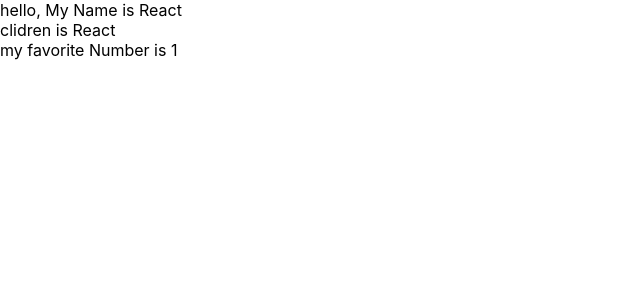
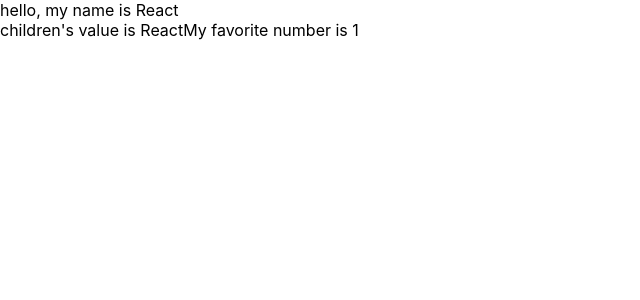
Before and after one commit to Seokhyun0079/ReactPractice, a React (Create React App) app in the folder 20200217react/: page / in a window 1280 px wide. Shown: the top 300 px of the page, without its empty margins (0-640 px from the left). Built offline with nearby package versions, Linux system fonts and the light colour scheme.

Commit message:
prop in Class Component

```diff
--- a/20200217react/src/MyComponent.js
+++ b/20200217react/src/MyComponent.js
@@ -1,11 +1,16 @@
-import React from 'react';
+import React, { Component } from 'react';
 import PropTypes from 'prop-types';
 
-const MyComponent = ({name, favoriteNumber ,children}) => {
-    return <div>hello, My Name is {name}<br/>
-    clidren is {children}<br/>
-    my favorite Number is {favoriteNumber}
-    </div>;
+class MyComponent extends Component{
+    render(){
+        const {name, favoriteNumber, children}
+        = this.props;
+        return (<div>
+            hello, my name is {name}<br/>
+            children's value is {children}
+            My favorite number is {favoriteNumber}
+        </div>);
+    }
 }
 
 MyComponent.defaultProps = {
```
